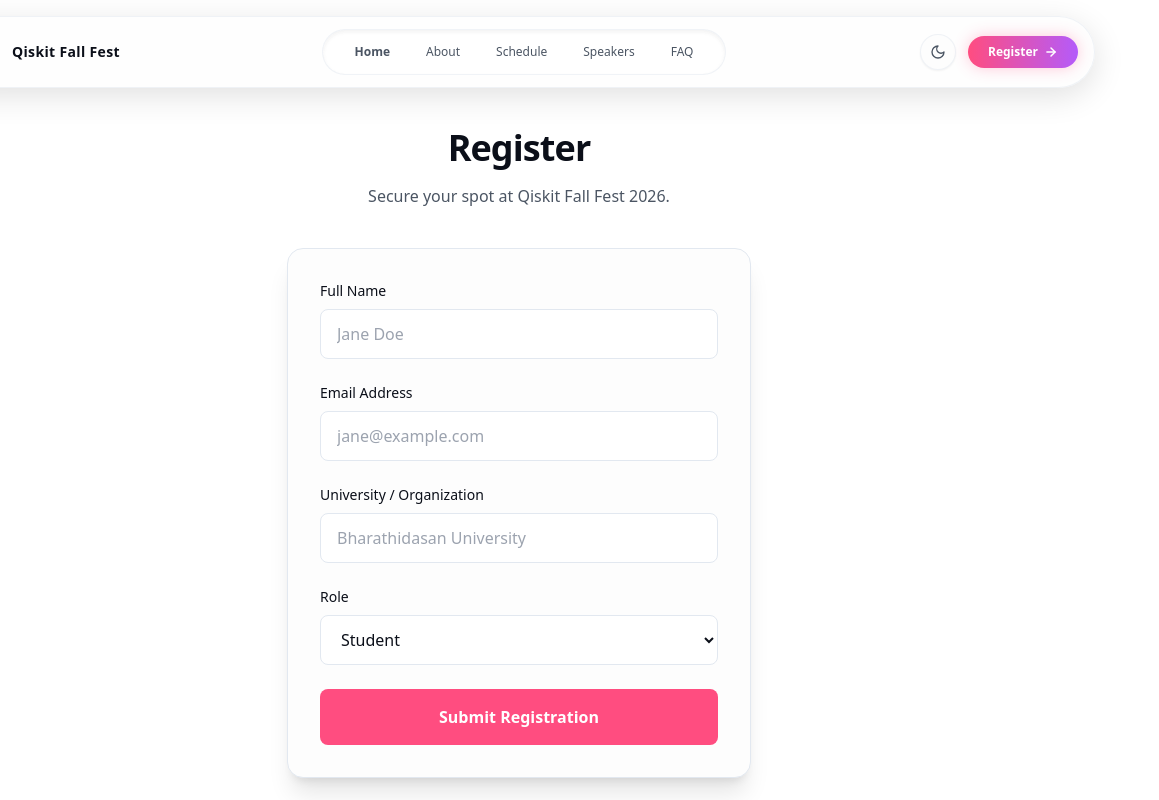
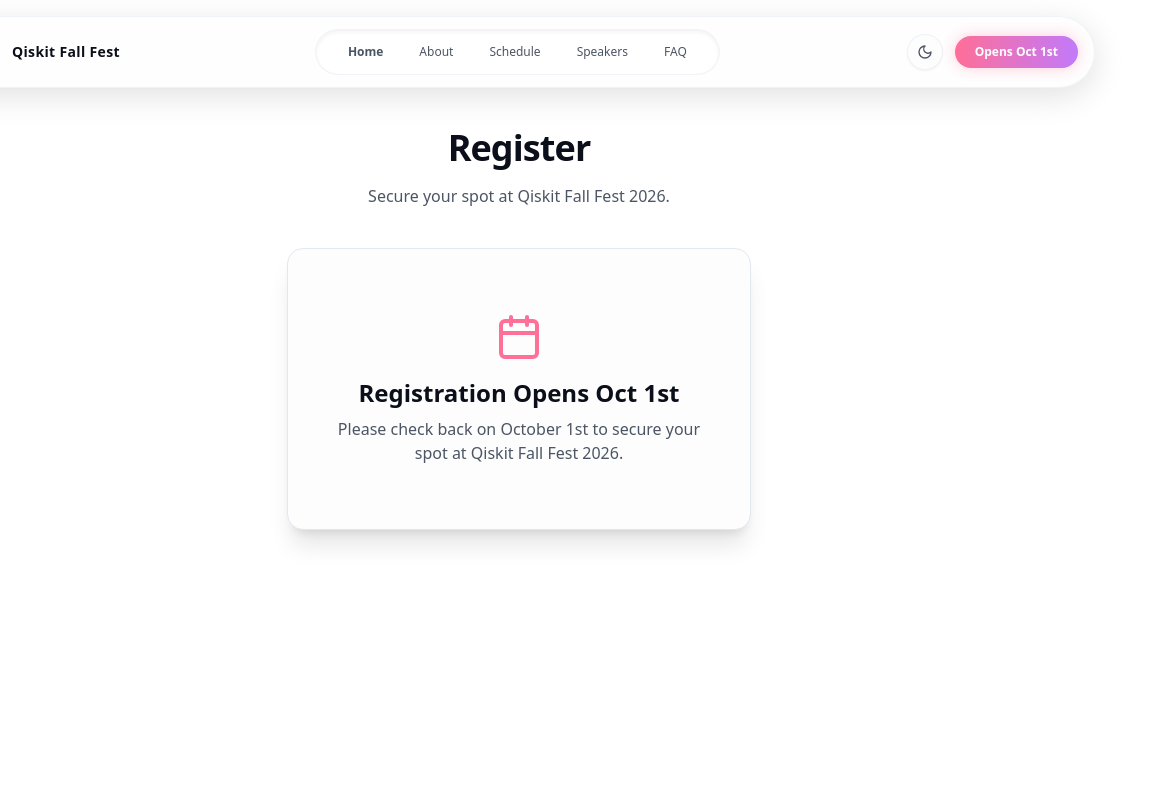
Before and after one commit to Sai-shashank-2005/Qiskit-Fallfest-website, an Astro site: page /register in a window 1280 px wide. Shown: the top 800 px of the page, 121-1280 px from the left. Built offline with nearby package versions, Linux system fonts and the light colour scheme; Astro itself is replaced by a stand-in of ours.

Commit message:
Update registration CTA and hide form until Oct 1st

```diff
--- a/src/components/navigation/Navbar.astro
+++ b/src/components/navigation/Navbar.astro
@@ -31,10 +31,10 @@
         <svg xmlns="http://www.w3.org/2000/svg" width="16" height="16" viewBox="0 0 24 24" fill="none" stroke="currentColor" stroke-width="2" stroke-linecap="round" stroke-linejoin="round" id="icon-sun" class="absolute transition-all duration-500 rotate-90 scale-0 opacity-0"><circle cx="12" cy="12" r="4"></circle><path d="M12 2v2"></path><path d="M12 20v2"></path><path d="m4.93 4.93 1.41 1.41"></path><path d="m17.66 17.66 1.41 1.41"></path><path d="M2 12h2"></path><path d="M20 12h2"></path><path d="m6.34 17.66-1.41 1.41"></path><path d="m19.07 4.93-1.41 1.41"></path></svg>
       </button>
 
-      <a href="/register" class="hidden sm:inline-flex group relative items-center justify-center gap-2 px-5 py-2 bg-gradient-to-r from-[#ff4d80] to-[#b45bfa] text-white text-xs font-semibold rounded-full overflow-hidden transition-all shadow-[0_0_15px_rgba(255,77,128,0.3)] hover:shadow-[0_0_25px_rgba(180,91,250,0.5)]">
-        <span class="absolute inset-0 bg-white/20 translate-y-full group-hover:translate-y-0 transition-transform duration-300 ease-out rounded-full"></span>
-        <span class="relative z-10 flex items-center gap-1.5">Register <svg xmlns="http://www.w3.org/2000/svg" width="14" height="14" viewBox="0 0 24 24" fill="none" stroke="currentColor" stroke-width="2.5" stroke-linecap="round" stroke-linejoin="round" class="group-hover:translate-x-0.5 transition-transform"><path d="M5 12h14"/><path d="m12 5 7 7-7 7"/></svg></span>
-      </a>
+      <div class="hidden sm:inline-flex group relative items-center justify-center gap-2 px-5 py-2 bg-gradient-to-r from-[#ff4d80] to-[#b45bfa] text-white text-xs font-semibold rounded-full overflow-hidden shadow-[0_0_15px_rgba(255,77,128,0.3)] opacity-90 cursor-not-allowed cursor-default">
+        <span class="absolute inset-0 bg-white/10 rounded-full"></span>
+        <span class="relative z-10 flex items-center gap-1.5">Opens Oct 1st</span>
+      </div>
 
       <!-- Mobile Hamburger Button -->
       <button id="mobile-menu-btn" class="md:hidden w-9 h-9 flex items-center justify-center text-text rounded-full hover:bg-surface/80 transition-colors focus:outline-none" aria-label="Open Menu">
@@ -52,9 +52,9 @@
       <a href={isHome ? "#schedule" : "/#schedule"} class="text-text-muted font-medium px-4 py-3 rounded-xl hover:bg-bg/50 hover:text-text transition-colors mobile-link">Schedule</a>
       <a href={isHome ? "#speakers" : "/#speakers"} class="text-text-muted font-medium px-4 py-3 rounded-xl hover:bg-bg/50 hover:text-text transition-colors mobile-link">Speakers</a>
       <a href={isHome ? "#faq" : "/#faq"} class="text-text-muted font-medium px-4 py-3 rounded-xl hover:bg-bg/50 hover:text-text transition-colors mobile-link">FAQ</a>
-      <a href="/register" class="mt-2 text-center bg-gradient-to-r from-[#ff4d80] to-[#b45bfa] text-white font-semibold px-4 py-3 rounded-xl hover:shadow-[0_0_20px_rgba(255,77,128,0.4)] transition-all mobile-link">
-        Register Now
-      </a>
+      <div class="mt-2 text-center bg-gradient-to-r from-[#ff4d80] to-[#b45bfa] text-white font-semibold px-4 py-3 rounded-xl opacity-90 cursor-default">
+        Registration Opens Oct 1st
+      </div>
     </div>
   </div>
 </header>
--- a/src/components/ui/RegistrationCTA.astro
+++ b/src/components/ui/RegistrationCTA.astro
@@ -15,13 +15,13 @@
           <span class="text-transparent bg-clip-text bg-gradient-to-r from-[#ff4d80] to-[#b45bfa]">quantum future?</span>
         </h2>
         <p class="text-text-muted mb-10 text-lg font-light max-w-md leading-relaxed">
-          Register now and be part of the next quantum computing revolution at Bharathidasan University.
+          Registration opens on October 1st. Be part of the next quantum computing revolution at Bharathidasan University.
         </p>
 
-        <a href="/register" class="relative inline-flex items-center justify-center gap-3 px-10 py-4 bg-gradient-to-r from-[#ff4d80] to-[#ff7597] text-white text-base font-semibold rounded-full overflow-hidden transition-all hover:scale-105 shadow-[0_0_30px_rgba(255,77,128,0.4)] w-max cursor-pointer mx-auto md:mx-0">
-          <span class="absolute inset-0 bg-white/20 translate-y-full group-hover:translate-y-0 transition-transform duration-300 ease-out rounded-full"></span>
-          <span class="relative z-10 flex items-center gap-2">Register Now <svg xmlns="http://www.w3.org/2000/svg" width="18" height="18" viewBox="0 0 24 24" fill="none" stroke="currentColor" stroke-width="2.5" stroke-linecap="round" stroke-linejoin="round" class="group-hover:translate-x-1 transition-transform"><path d="M5 12h14"/><path d="m12 5 7 7-7 7"/></svg></span>
-        </a>
+        <div class="relative inline-flex items-center justify-center gap-3 px-10 py-4 bg-gradient-to-r from-[#ff4d80] to-[#b45bfa] text-white text-base font-semibold rounded-full overflow-hidden shadow-[0_0_30px_rgba(255,77,128,0.4)] opacity-90 w-max cursor-default mx-auto md:mx-0">
+          <span class="absolute inset-0 bg-white/10 rounded-full"></span>
+          <span class="relative z-10 flex items-center gap-2">Registration Opens Oct 1st</span>
+        </div>
       </div>
 
       <div class="relative h-[400px] md:h-[500px] w-full md:w-1/2 flex items-center justify-center overflow-hidden perspective-[1000px] z-0 rounded-b-3xl md:rounded-r-3xl md:rounded-bl-none">
--- a/src/pages/register.astro
+++ b/src/pages/register.astro
@@ -14,36 +14,11 @@
       </div>
 
       <div class="bg-surface border border-border p-8 rounded-2xl shadow-xl">
-        <form class="space-y-6">
-          <div>
-            <label for="name" class="block text-sm font-medium mb-2">Full Name</label>
-            <input type="text" id="name" class="w-full bg-bg border border-border rounded-lg px-4 py-3 text-text focus:outline-none focus:border-primary transition-colors" placeholder="Jane Doe" required />
-          </div>
-
-          <div>
-            <label for="email" class="block text-sm font-medium mb-2">Email Address</label>
-            <input type="email" id="email" class="w-full bg-bg border border-border rounded-lg px-4 py-3 text-text focus:outline-none focus:border-primary transition-colors" placeholder="jane@example.com" required />
-          </div>
-
-          <div>
-            <label for="university" class="block text-sm font-medium mb-2">University / Organization</label>
-            <input type="text" id="university" class="w-full bg-bg border border-border rounded-lg px-4 py-3 text-text focus:outline-none focus:border-primary transition-colors" placeholder="Bharathidasan University" required />
-          </div>
-
-          <div>
-            <label for="role" class="block text-sm font-medium mb-2">Role</label>
-            <select id="role" class="w-full bg-bg border border-border rounded-lg px-4 py-3 text-text focus:outline-none focus:border-primary transition-colors" required>
-              <option value="student">Student</option>
-              <option value="researcher">Researcher</option>
-              <option value="faculty">Faculty</option>
-              <option value="other">Other</option>
-            </select>
-          </div>
-
-          <button type="button" class="w-full py-4 bg-primary text-bg font-bold rounded-lg hover:opacity-90 transition-opacity mt-4">
-            Submit Registration
-          </button>
-        </form>
+        <div class="text-center py-8">
+          <svg xmlns="http://www.w3.org/2000/svg" width="48" height="48" viewBox="0 0 24 24" fill="none" stroke="currentColor" stroke-width="2" stroke-linecap="round" stroke-linejoin="round" class="mx-auto mb-4 text-primary opacity-80"><rect width="18" height="18" x="3" y="4" rx="2" ry="2"/><line x1="16" x2="16" y1="2" y2="6"/><line x1="8" x2="8" y1="2" y2="6"/><line x1="3" x2="21" y1="10" y2="10"/></svg>
+          <h2 class="text-2xl font-bold mb-2">Registration Opens Oct 1st</h2>
+          <p class="text-text-muted">Please check back on October 1st to secure your spot at Qiskit Fall Fest 2026.</p>
+        </div>
       </div>
     </div>
   </main>
```
